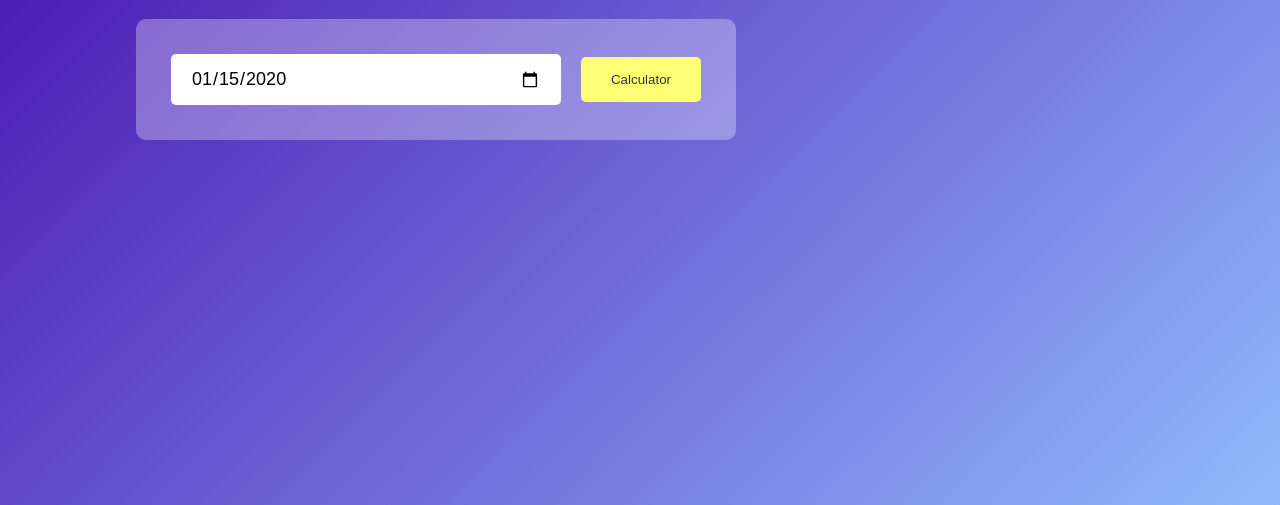
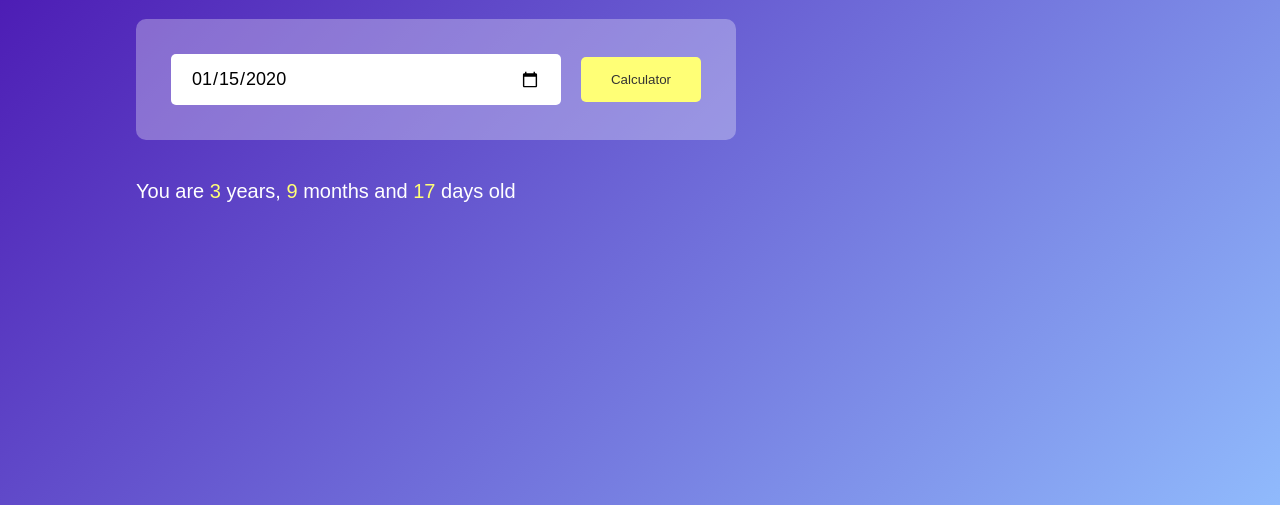
Before and after one commit to anshu9015/JavaScript30-Day6-age-calculator-app-, a plain HTML site: page index.html in a window 1280 px wide. Both pictures are taken after typing "2020-01-15" into the empty fields and a click on the button "Calculator". Shown: the part 295-800 px from the top of the page. Drawn offline with Linux system fonts and the light colour scheme.

Commit message:
age claculator app formed

```diff
--- a/index.html
+++ b/index.html
@@ -12,9 +12,57 @@
             <h1>Javascript<br><span>Age Calculator</span></h1>
             <div class="input-box">
                 <input type="date" id="date" >
-                <button>Calculator</button>
+                <button onclick="calculateAge()">Calculator</button>
             </div>
+            <p id="result"></p>
         </div>
     </div>
+    <script>
+        let userInput = document.getElementById("date");
+        userInput.max = new Date().toISOString().split("T")[0];
+        let result  = document.getElementById("result");
+
+        function calculateAge(){
+            let birthDate = new Date(userInput.value);
+
+            let d1 = birthDate.getDate();
+            let m1 = birthDate.getMonth() + 1;
+            let y1 = birthDate.getFullYear();
+
+            let today = new Date();
+
+            let d2 = today.getDate();
+            let m2 = today.getMonth() + 1;
+            let y2 = today.getFullYear();
+
+            let d3, m3, y3;
+
+            y3 = y2-y1;
+
+            if(m2 >= m1){
+                m3 = m2- m1;
+            }else{
+                y3--;
+                m3 = 12 + m2-m1;
+            }
+
+            if(d2 >= d1){
+                d3 = d2 -d1;
+            }else{
+                m3--;
+                d3 = getDaysInMonth(y1,m1)+ d2 - d1;
+            }
+            if(m3<0){
+                m3= 11;
+                y3--;
+            }
+            //console.log(y3,m3,d3);
+            result.innerHTML = `You are <span>${y3}</span> years, <span>${m3}</span> months and <span>${d3}</span> days old`;
+        }
+
+        function getDaysInMonth(year, month){
+            return new Date(year, month, 0).getDate();
+        }
+    </script>
 </body>
 </html>
--- a/style.css
+++ b/style.css
@@ -63,3 +63,9 @@
     background-size: 30px;
     cursor: pointer;
 }
+#result{
+    font-size: 20px;
+}
+#result span{
+    color:#ffff76;
+}
```
